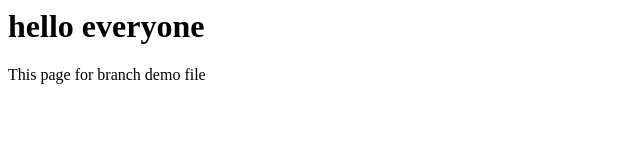
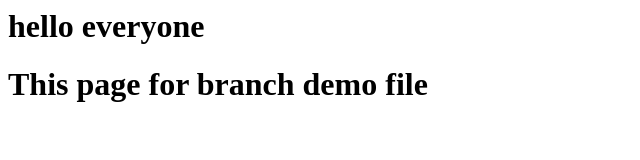
Before and after one commit to shinderutuja2207/demo1, a plain HTML site: page index.html in a window 1280 px wide. Shown: the whole page, without its empty margins (0-640 px from the left). Drawn offline with Linux system fonts and the light colour scheme.

Commit message:
demo feature

```diff
--- a/index.html
+++ b/index.html
@@ -1,2 +1,2 @@
 <h1>hello everyone</h1>
-<p>This page for branch demo file</p>
+<h1>This page for branch demo file</h1>
```
